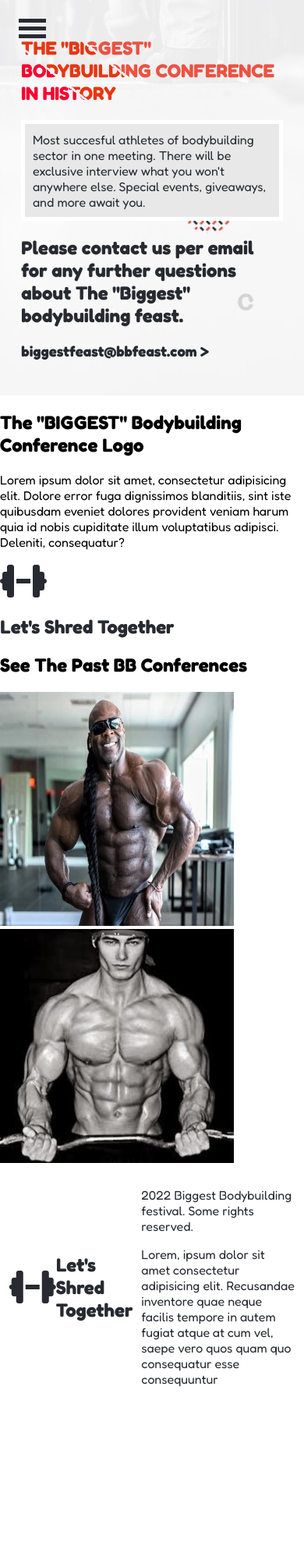
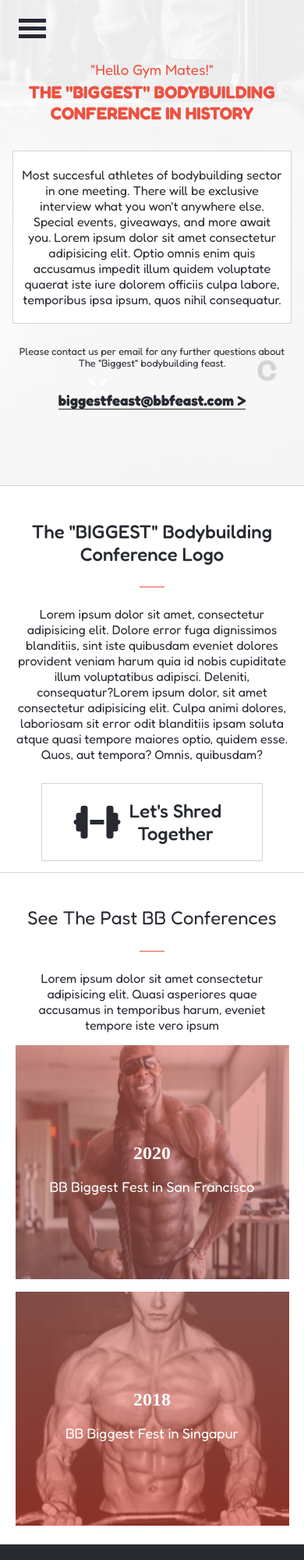
Before and after one commit to Fsher07/Html-Css-JavaScript-CapstoneProject, a plain HTML site: page about.html in a window 390 px wide. Shown: the top 2000 px of the page at 78% size. Before the commit the page ends 1806 px from the top, so only its background shows below. Drawn offline with Linux system fonts and the light colour scheme.

Commit message:
Desing mobile version of about html

```diff
--- a/about.html
+++ b/about.html
@@ -6,6 +6,8 @@
   <meta name="viewport" content="width=device-width, initial-scale=1.0">
   <title>About</title>
   <link rel="stylesheet" href="style.css">
+  <link rel="stylesheet" type="text/css" media="screen and (max-width: 768px)" href=" ./aboutmobile.css">
+  <link rel="stylesheet" type="text/css" media="screen and (min-width: 768px)" href="./style.css" />
   <script src="https://kit.fontawesome.com/686039ca8a.js" crossorigin="anonymous"></script>
 </head>
 <body>
@@ -25,7 +27,7 @@
         <h2>Let's Shred Together</h2>
       </a>
       <ul class="top-nav-ul">
-        <li><a class="colorOrange" href="#">About</a></li>
+        <li><a class="colorOrange" href="about.html">About</a></li>
         <li><a class="colorMain" href="#">Program</a></li>
         <li><a class="colorMain" href="#">Join</a></li>
         <li><a class="colorMain" href="#">Sponsor</a></li>
@@ -35,55 +37,105 @@
     </div>
   </header>
   <main class="main">
-    <section class="intro">
+    <section class="intro-about">
         <div class="menu-bar">
           <div class="bar1"></div>
           <div class="bar2"></div>
           <div class="bar3"></div>
         </div>
         <div class="mobile-menu">
-          <a href="#">Home</a>
-          <a href="#">About</a>
+          <a href="index.html">Home</a>
+          <a href="about.html">About</a>
           <a href="#">Main Program</a>
           <a href="#">Guests</a>
         </div>
-      <h1 id="intro-title">THE "BIGGEST" BODYBUILDING CONFERENCE IN HISTORY</h1>
-      <div id="intro-paragraph">
+      <h3 class="colorOrange intro-small-title about-intro-small-title">"Hello Gym Mates!"</h3>
+      <h1>THE "BIGGEST" BODYBUILDING CONFERENCE IN HISTORY</h1>
+      <hr class="about-hr">
+      <div class="intro-paragraph-about">
         <p class="colorMain">Most succesful athletes of bodybuilding sector in one meeting. There will be exclusive interview what you won't anywhere else.
-          Special events, giveaways, and more await you.
+          Special events, giveaways, and more await you. Lorem ipsum dolor sit amet consectetur adipisicing elit. Optio omnis enim quis accusamus impedit illum quidem voluptate quaerat iste iure dolorem officiis culpa labore, temporibus ipsa ipsum, quos nihil consequatur.
+        </p>
       </div>
-      </p>
       <h2 class="colorMain">Please contact us per email for any further questions about The "Biggest" bodybuilding feast.</h2>
-      <h3 class="colorMain">biggestfeast@bbfeast.com ></h3>
-    </div>
+      <h3 id="mail" class="colorMain">biggestfeast@bbfeast.com ></h3>
     </section>
     <section class="logo">
-      <h2>The "BIGGEST" Bodybuilding Conference Logo</h2>
-      <p>Lorem ipsum dolor sit amet, consectetur adipisicing elit. Dolore error fuga dignissimos blanditiis, sint iste quibusdam eveniet dolores provident veniam harum quia id nobis cupiditate illum voluptatibus adipisci. Deleniti, consequatur?</p>
-      <a href="index.html" class="colorMain">
-        <i class="fa-solid fa-dumbbell fa-3x colorMain"></i>
-        <h2>Let's Shred Together</h2>
-      </a>
-    </section>
-    <section class="past-conferences">
-      <h2>See The Past BB Conferences</h2>
-      <div class="conference-images">
-        <img src="images/greene.jpg" alt="kai greene">
-        <img src="images/seid.jpg" alt="Jeff Seid">
-      </div>
-    </section>
-    <footer>
-      <div class="footer-logo">
+      <h2 class="colorMain">The "BIGGEST" Bodybuilding Conference Logo</h2>
+      <hr class="about-hr">
+      <p class="colorMain">Lorem ipsum dolor sit amet, consectetur adipisicing elit. Dolore error fuga dignissimos blanditiis, sint iste quibusdam eveniet dolores provident veniam harum quia id nobis cupiditate illum voluptatibus adipisci. Deleniti, consequatur?Lorem ipsum dolor, sit amet consectetur adipisicing elit. Culpa animi dolores, laboriosam sit error odit blanditiis ipsam soluta atque quasi tempore maiores optio, quidem esse. Quos, aut tempora? Omnis, quibusdam?</p>
+      <div class="symbol">
         <a href="index.html" class="colorMain">
           <i class="fa-solid fa-dumbbell fa-3x colorMain"></i>
           <h2>Let's Shred Together</h2>
         </a>
       </div>
-      <div class="footer-info">
-        <p class="colorMain">2022 Biggest Bodybuilding festival. Some rights reserved.</p>
-        <p class="colorMain">Lorem, ipsum dolor sit amet consectetur adipisicing elit. Recusandae inventore quae neque facilis tempore in autem fugiat atque at cum vel, saepe vero quos quam quo consequatur esse consequuntur</p>
+    </section>
+    <section class="past-conferences">
+      <h2 class="colorMain">See The Past BB Conferences</h2>
+      <hr class="about-hr">
+      <p class="colorMain">Lorem ipsum dolor sit amet consectetur adipisicing elit. Quasi asperiores quae accusamus in temporibus harum, eveniet tempore iste vero ipsum
+      <div class="conference-images">
+        <div class="conference-image-1">
+          <div class="one">
+            <div class="colorWhite">2020</div>
+            <p class="colorWhite">BB Biggest Fest in San Francisco</p>
+          </div>
+        </div>
+        <div class="conference-image-2">
+          <div class="two">
+            <div class="colorWhite">2018</div>
+            <p class="colorWhite">BB Biggest Fest in Singapur</p>
+          </div>
+        </div>
+      </div>
+    </section>
+    <section class="partners-section-about">
+      <div class="partners-container">
+        <h2>Partner</h2>
+        <hr class="hr1">
+        <ul class="partners">
+          <li>
+            <a href="#">
+              Mozilla
+            </a>
+          </li>
+          <li>
+            <a href="#">
+              Google
+            </a>
+          </li>
+          <li>
+            <a href="#">
+              IFBB
+            </a>
+          </li>
+          <li>
+            <a href="#">
+              NPC
+            </a>
+          </li>
+          <li>
+            <a href="#">
+              Mr.Olympia
+            </a>
+          </li>
+        </ul>
+      </div>
+    </section>
+    <footer class="footer-about">
+      <div class="about-footer-logo">
+        <a href="index.html" class="colorMain">
+          <i class="fa-solid fa-dumbbell fa-3x colorMain"></i>
+          <h2>Let's Shred Together</h2>
+        </a>
+      </div>
+      <div class="about-footer-info">
+        <p id="about-mobile-visible-p" class="colorMain">2022 Biggest Bodybuilding festival. Some rights reserved.</p>
+        <p id="about-mobile-invisible-p" class="colorMain">Lorem, ipsum dolor sit amet consectetur adipisicing elit. Recusandae inventore quae neque facilis tempore in autem fugiat atque at cum vel, saepe vero quos quam quo consequatur esse consequuntur</p>
       </div>
     </footer>
   </main>
+  <script src="script.js"></script>
 </body>
 </html>
--- /dev/null
+++ b/aboutmobile.css
@@ -0,0 +1,122 @@
+/* Intro */
+.intro-about {
+  padding: 20% 4%;
+}
+
+.intro-about h1 {
+  width: 100%;
+  font-size: 1.4em;
+}
+
+.intro-about hr {
+  display: none;
+}
+
+.intro-about h2 {
+  width: 100%;
+  font-size: .8em;
+  text-align: center;
+}
+
+.about-intro-small-title {
+  display: block;
+  border: none;
+  font-weight: 400;
+  margin-bottom: 1%;
+  border: none;
+}
+
+.intro-paragraph-about {
+  width: auto;
+}
+
+/* Logo */
+.logo {
+  padding: 1% 5%;
+}
+
+.logo p {
+  width: 100%;
+}
+
+.about-hr {
+  width: 2em;
+}
+
+/* Past conferences */
+.past-conferences {
+  padding: 1% 5%;
+}
+.past-conferences h2 {
+  font-size: 24px;
+}
+
+.past-conferences p {
+  width: auto;
+}
+
+.conference-images {
+  grid-template-columns: 1fr;
+  align-items: center;
+  gap: 1em;
+  height: auto;
+  width: 100%;
+}
+.conference-image-2,
+.conference-image-1 {
+  height: 300px;
+}
+
+.conference-image-1 .one div {
+  font-size: 24px;
+}
+
+.conference-image-1 .one p {
+  font-size: 18px;
+}
+
+.conference-image-2 .two div {
+  font-size: 24px;
+}
+
+.conference-image-2 .two p {
+  font-size: 18px;
+}
+/* partners */
+.partners-section-about {
+  display: block;
+}
+
+/* footer */
+.footer-about {
+  background-color: #fff;
+}
+
+.about-footer-logo a {
+  font-size: 14px;
+}
+
+.about-footer-logo a h2 {
+  font-size: 14px;
+  color: #272a31;
+}
+
+.about-footer-logo a i {
+  margin-right: 3px;
+  color: #272a31;
+  width: min-content;
+}
+
+.about-footer-info {
+  width: 50%
+}
+
+#about-mobile-invisible-p {
+  display: none;
+}
+
+#about-mobile-visible-p {
+  font-size: 10px;
+  color: #272a31;
+  width: 100%;
+}
--- a/style.css
+++ b/style.css
@@ -51,16 +51,6 @@ li {
 .top-header {
   display: none;
 }
-
-/* .mobile-menu {
-  position: fixed;
-  top: 0;
-  left: 0;
-  right: 0;
-  bottom: 0;
-  z-index: 1;
-  display: flex;
-} */
 
 .intro {
   background-image: url('images/intro-bg.jpg');
@@ -180,8 +170,10 @@ li {
 }
 
 .hr1 {
-  border:1px solid #ec5242;
+  background: #ec5242;
+  height: 1px;
   width: 10%;
+  border: none;
 }
 
 .mainprogram-bottom-title,
@@ -310,6 +302,23 @@ footer {
   align-items: center;
 }
 
+#footer-invisible-p {
+  display: none;
+}
+
+.footer-info p {
+  width: 90%;
+  font-size: 10px
+}
+
+.footer-logo a {
+  font-size: 14px;
+}
+
+.footer-logo a i {
+  margin-right: 3px;
+}
+
 @media (min-width: 768px) {
 
 ul {
@@ -416,7 +425,7 @@ ul {
 /* Main program section */
 .programs-container {
   display: flex;
-  gap: 1%;
+  gap: 0.8%;
   justify-content: center;
 }
 
@@ -518,6 +527,234 @@ article:hover {
   font-size: 2em;
 }
 
+/* About Page */
+
+
 /* Footer */
+#footer-invisible-p {
+  display: block;
+}
+
+
+
+.footer-logo a h2 {
+  width: 40%;
+  margin-left: 10px;
+}
+
+.footer-info {
+  width: 20%;
+}
+
+.footer-info p {
+  font-size: 14px;
+}
 
 }
+
+/* About Page ------->*/
+/* Intro */
+.intro-about {
+  margin: auto;
+  background-image: url('images/intro-bg.jpg');
+  background-repeat: no-repeat;
+  background-size: cover;
+  background-position: center;
+  padding: 7%;
+  display: flex;
+  flex-direction: column;
+  align-items: center;
+  border-bottom: 1px solid rgb(211, 211, 211);
+}
+
+.about-intro-small-title {
+  display: none;
+}
+
+.intro-about h1 {
+  text-align: center;
+  font-size: 2.6vw;
+  margin: auto;
+  width: 50%;
+  color: #ec5242;
+  margin-bottom: 5%;
+}
+
+.intro-paragraph-about {
+  margin: 5% auto;
+  background-color: #fff;
+  border: 1px solid #d3d3d3;
+  width: 40%;
+  text-align: center;
+  padding: 1% 3%;
+}
+
+.intro-about h2 {
+  font-weight: 400;
+}
+
+#mail {
+  border-bottom: 1px solid #272a31;
+  width: fit-content;
+}
+
+/* about Logo */
+.logo {
+  text-align: center;
+  display: flex;
+  flex-direction: column;
+  align-items: center;
+  margin: 5% auto;
+  border-bottom: 1px solid rgb(211, 211, 211);
+}
+
+.logo h2 {
+  font-weight: 500;
+}
+
+.about-hr {
+  width: 2%;
+  background: #ec5242;
+  border: none;
+  height: 1px;
+}
+
+.logo p {
+  width: 50%;
+}
+
+.symbol {
+  margin: 3% auto;
+}
+
+.symbol a {
+  display: flex;
+  align-items: center;
+  border: 1px solid rgb(211, 211, 211);
+  justify-content: center;
+}
+
+.symbol a h2 {
+  width: 50%;
+}
+
+.symbol a i {
+  width: min-content;
+  margin: 0;
+}
+
+/* about Past conferences */
+.past-conferences {
+  display: flex;
+  flex-direction: column;
+  justify-content: center;
+  align-items: center;
+  margin-bottom: 5%;
+}
+
+.past-conferences h2 {
+  font-weight: 400;
+  font-size: 1.8vw;
+}
+
+.past-conferences p {
+  width: 50%;
+  text-align: center;
+}
+
+.conference-images {
+  display: grid;
+  grid-template-columns: 1fr 1fr;
+  gap: 3em;
+  height: 300px;
+}
+
+.conference-image-1 {
+  background: linear-gradient(#dd695c93, #b9615794), url(./images/greene.jpg) center center/cover;
+  background-repeat: no-repeat;
+}
+
+.conference-image-1 .one {
+  display: flex;
+  flex-direction: column;
+  align-items: center;
+  justify-content: center;
+  padding: 5%;
+  height: 100%;
+}
+
+.conference-image-1 .one div {
+  font-size: 1.5vw;
+  font-weight: 700;
+}
+
+.conference-image-1 .one p {
+  font-size: 1vw;
+  width: 100%;
+}
+
+.conference-image-2 {
+  background: linear-gradient(to bottom, #e0857a93, #ec534294), url(./images/seid.jpg) center center/cover;
+}
+
+.conference-image-2 .two {
+  display: flex;
+  flex-direction: column;
+  align-items: center;
+  justify-content: center;
+  padding: 5%;
+  height: 100%;
+}
+
+.conference-image-2 .two div {
+  font-size: 1.5vw;
+  font-weight: 700;
+}
+
+.conference-image-2 .two p {
+  font-size: 1vw;
+  width: 100%;
+}
+
+/* about Partners */
+.partners-section-about {
+  display: none;
+}
+
+/*  about footer */
+.footer-about {
+  background-color: #272a31;
+  justify-content: center;
+  display: flex;
+}
+
+.about-footer-logo a h2 {
+  width: 50%;
+  color: #fff;
+}
+
+.about-footer-info {
+  width: 20%;
+}
+
+.about-footer-logo a {
+  display: flex;
+  align-items: center;
+}
+
+.about-footer-logo a i {
+  width: min-content;
+  color: #fff;
+  margin-right: 10px;
+}
+
+#about-mobile-invisible-p {
+  display: block;
+  color: #fff;
+}
+
+#about-mobile-visible-p {
+  color: #fff;
+  width: fit-content;
+  font-size: 18px;
+}
```
Also changed, not shown: index.html (+2 -2 lines).
